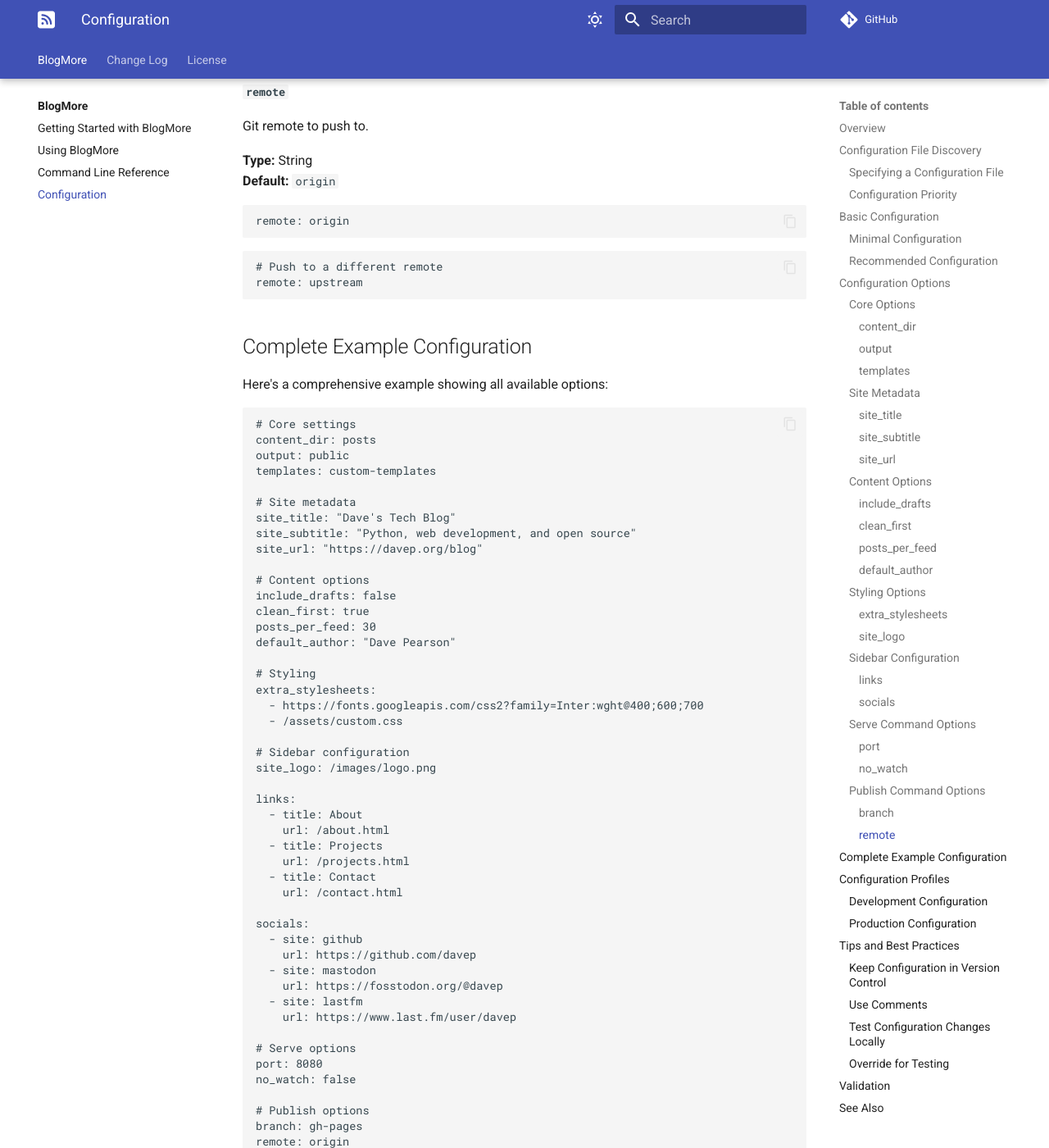
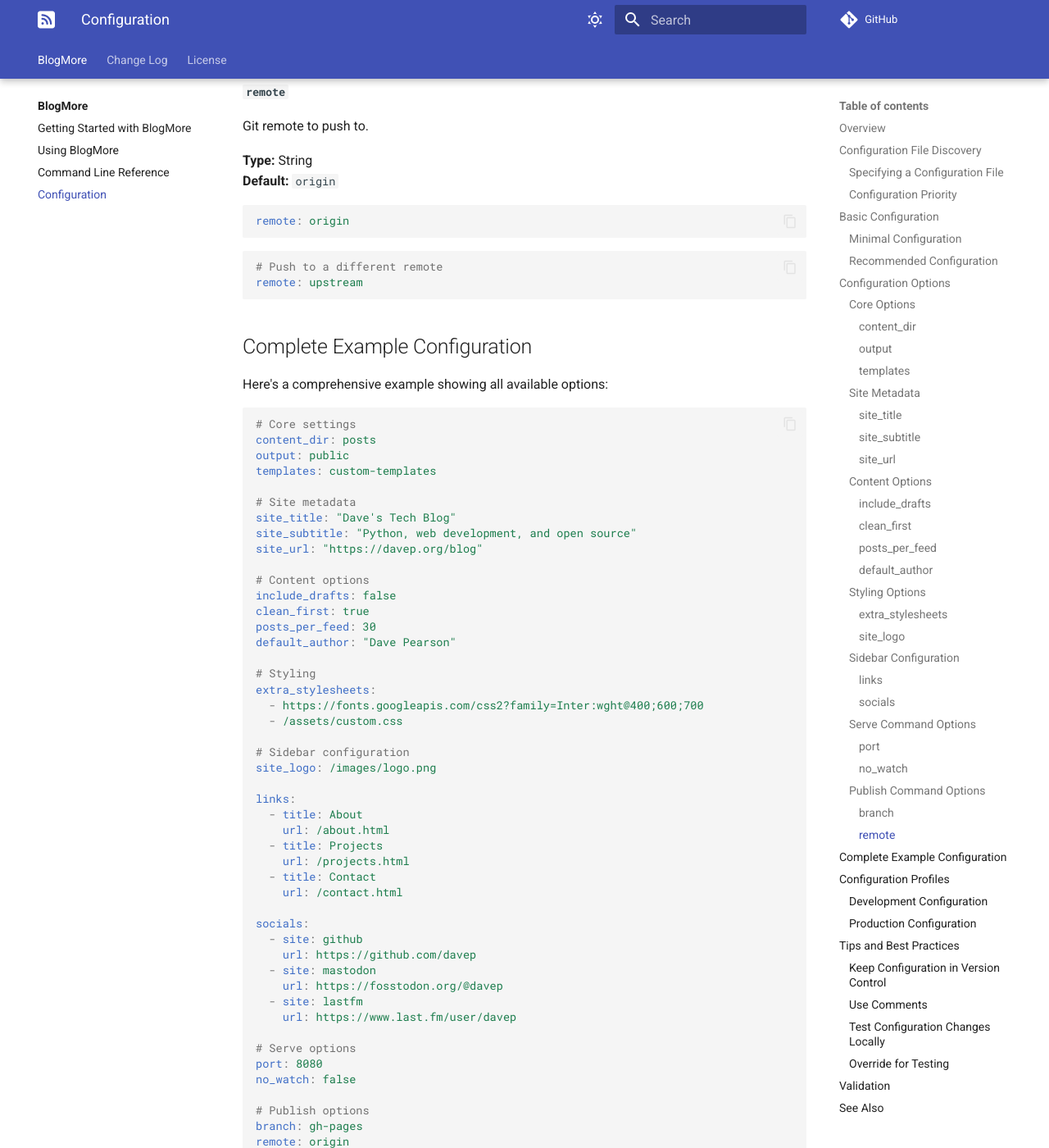
Before and after one commit to davep/blogmore, an MkDocs documentation site: the page built from docs/configuration.md, in a window 1280 px wide and 1400 px high, scrolled down 7039 px. Shown: the whole window at 82% size. Built offline with MkDocs 1.6.1 and Material for MkDocs 9.7.7, drawn with Linux system fonts in a browser that asks for light colours; comment, search, counter and statistics services are not loaded; some of the changed text lies outside the part shown.

Commit message:
Ensure code fences have syntax highlighting

```diff
--- a/mkdocs.yml
+++ b/mkdocs.yml
@@ -18,6 +18,7 @@
 markdown_extensions:
   - admonition
   - pymdownx.snippets
+  - pymdownx.superfences:
 
 plugins:
   search:
```
